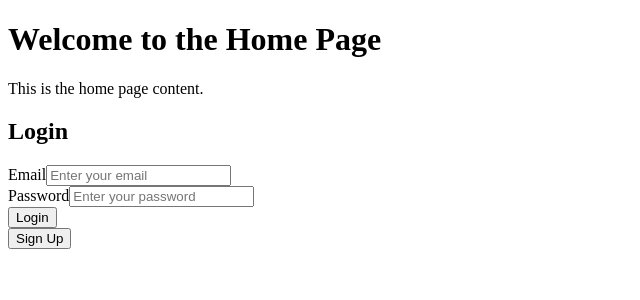
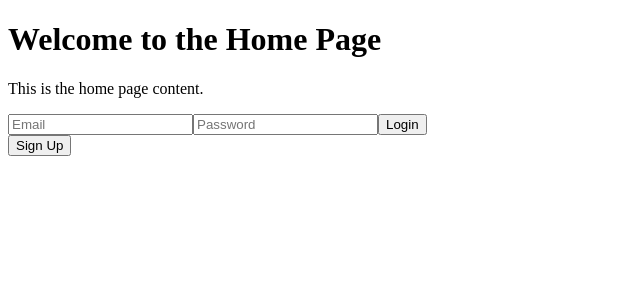
Before and after one commit to Luisrc91/eventPlanner, a React (Vite) app in the folder client/: page / in a window 1280 px wide. Shown: the top 300 px of the page, without its empty margins (0-640 px from the left). Built offline with nearby package versions, Linux system fonts and the light colour scheme; the HTML template or start-up script is replaced by a standard one.

Commit message:
added front end sign up

```diff
--- a/client/src/pages/Login.jsx
+++ b/client/src/pages/Login.jsx
@@ -1,33 +1,55 @@
+import { useState } from 'react';
+import { useNavigate } from 'react-router-dom';
+import { login } from '../services/authServices.js';
+export default function Login() {
+  const [formData, setFormData] = useState({
+    email: '',
+    password: '',
+  });
 
-export default function Login() {
+  const [error, setError] = useState(null);
+  const navigate = useNavigate();
+
+  const handleChange = (e) => {
+    setFormData({ ...formData, [e.target.name]: e.target.value });
+  };
+
+  const handleSubmit = async (e) => {
+    e.preventDefault();
+    try {
+      const response = await login(formData);
+      // Store the token in localStorage
+      localStorage.setItem('token', response.token);
+      // Navigate to profile page after successful login
+      navigate('/profile');
+    } catch (error) {
+      console.error('Error logging in:', error);
+      setError('Invalid email or password. Please try again.');
+    }
+  };
+
   return (
-    <div className="login-container">
-      <h2>Login</h2>
-      <form className="login-form">
-        <div className="form-group">
-          <label htmlFor="email">Email</label>
+    <div>
+      <form onSubmit={handleSubmit}>
         <input
           type="email"
-            id="email"
           name="email"
-            placeholder="Enter your email"
+          value={formData.email}
+          onChange={handleChange}
+          placeholder="Email"
+          required
         />
-        </div>
-
-        <div className="form-group">
-          <label htmlFor="password">Password</label>
         <input
           type="password"
-            id="password"
           name="password"
-            placeholder="Enter your password"
+          value={formData.password}
+          onChange={handleChange}
+          placeholder="Password"
+          required
         />
-        </div>
-
-        <button type="submit" className="login-button">
-          Login
-        </button>
+        <button type="submit">Login</button>
       </form>
+      {error && <p style={{ color: 'red' }}>{error}</p>}
     </div>
   );
 }
--- a/client/src/services/authServices.js
+++ b/client/src/services/authServices.js
@@ -9,9 +9,15 @@ export const register = async (userData) => {
 };
 
 export const login = async (userData) => {
-  const response = await axios.post(`${API_URL}/login`, userData);
-  return response.data;
+  try {
+    const response = await axios.post(`${API_URL}/login`, userData);
+    return response.data;
+  } catch (error) {
+    console.error('Error during login request:', error);
+    throw error;
+  }
 };
+
 
 export const updateUser = async (userData, token) => {
   const response = await axios.put(API_URL, userData, {
@@ -34,3 +40,18 @@ export const deleteUser = async (token) => {
 export const logout = () => {
   localStorage.removeItem('token');
 };
+
+export async function getProfile() {
+  const token = localStorage.getItem('token');
+  const response = await fetch('http://localhost:5000/profile', {
+    headers: {
+      'Authorization': `Bearer ${token}`,
+    },
+  });
+
+  if (!response.ok) {
+    throw new Error('Failed to fetch profile');
+  }
+
+  return await response.json();
+}
```
Also changed, not shown: client/src/pages/Profile.jsx (+31 -2 lines), 2 other files (tests, documents, lock files or other folders). Lines whose indentation alone changed are shown as unchanged.
